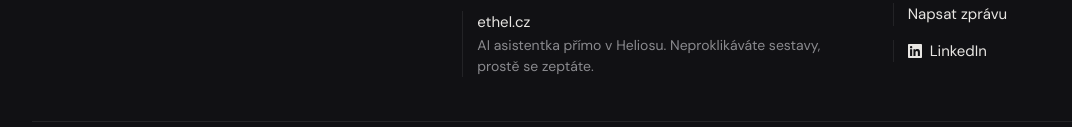
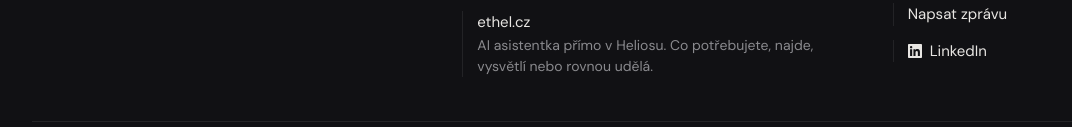
Before and after one commit to sevela/feedco-web, a website: page index.html in a window 1280 px wide. Shown: the part 5614-5741 px from the top of the page, without its empty margins (40-1112 px from the left). Drawn offline with Linux system fonts and the light colour scheme; a web font is replaced by a local one.

Commit message:
Nový kanonický claim Ethel (sjednoceno s hubem)

```diff
--- a/index.html
+++ b/index.html
@@ -569,7 +569,7 @@ footer { padding: 56px 0 64px; border-top: 1px solid var(--border); background:
         </a>
         <a href="https://ethel.cz">
           <span class="ft-name">ethel.cz</span>
-          <span class="ft-desc">AI asistentka přímo v&nbsp;Heliosu. Neproklikáváte sestavy, prostě se zeptáte.</span>
+          <span class="ft-desc">AI asistentka přímo v&nbsp;Heliosu. Co potřebujete, najde, vysvětlí nebo rovnou udělá.</span>
         </a>
       </nav>
 
```
